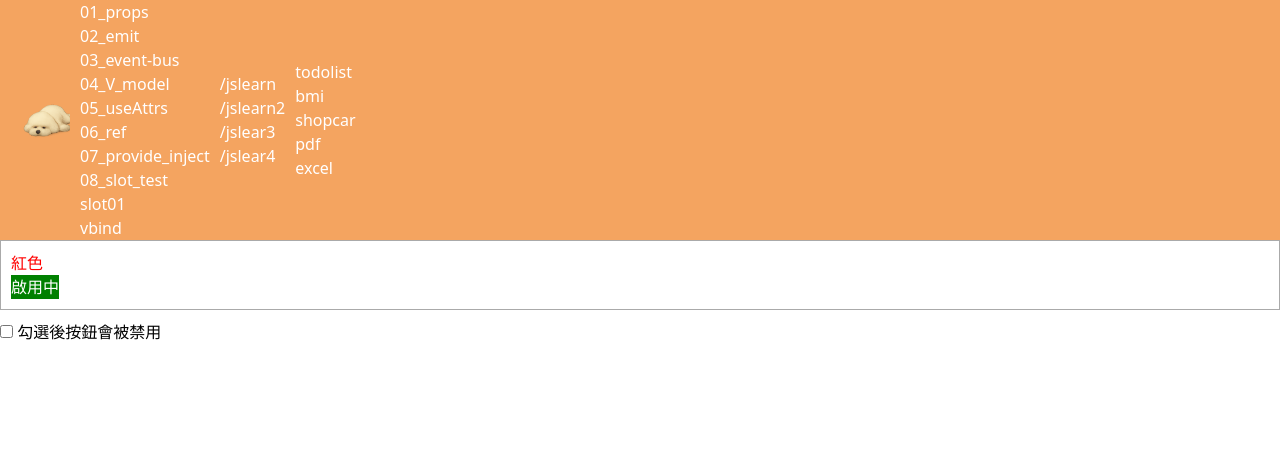
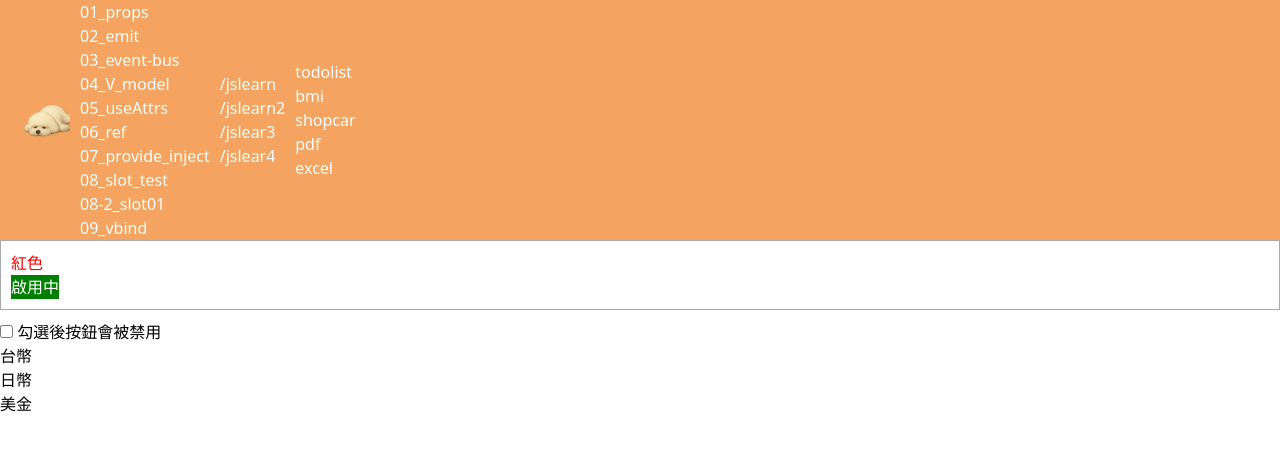
Before and after one commit to Roger0122/vue3_practise, a Vue app: page /09_v_bind in a window 1280 px wide. Shown: the top 450 px of the page. Built offline with nearby package versions, Linux system fonts and the light colour scheme.

Commit message:
新增: 匯率轉換

```diff
--- a/src/view/09_bind/v_bind.vue
+++ b/src/view/09_bind/v_bind.vue
@@ -16,23 +16,77 @@
     <input type="checkbox" v-model="checkboxChecked" />
     勾選後按鈕會被禁用
   </label>
+  <div>台幣
+    <input class='border-spacing-2'  type="text" v-model="twd"  />
+    </div>
+  <div>日幣
+    <input class='border-spacing-2'  type="text" v-model="jpy"  />
+  </div>
+  <div>美金
+    <input class='border-spacing-2'  type="text" v-model="usd"  />
+  </div>
+
 </template>
 
 <script setup lang="ts">
-import { ref } from 'vue'
+import { ref, computed } from 'vue'
 
 const CanUser = ref(true)
 const colorChange = ref(true)
 const colorText = ref('紅色')
 const isActive = ref(true)
-
+// 核心幣值（日圓），以它為基準進行雙向換算
+const jpy = ref('')
+const dollars = ref([
+  {
+    usd: 0.0065,
+    jpy: 1,
+    twd: 0.21,
+  }
+])
 const checkboxChecked = ref(false) // ✔️ 綁定 checkbox 狀態
-
 const colorReset = () => {
   colorChange.value = !colorChange.value
   colorText.value = colorChange.value ? '紅色' : '藍色'
 }
+
+
+
+// ✅ 台幣 = 日圓 * 0.21
+const twd = computed({
+  get: () => {
+    const num = parseFloat(jpy.value)
+    return isNaN(num) ? '' : (num * dollars.value[0].twd ).toFixed(0)
+  },
+  set: (val: string) => {
+    const num = parseFloat(val)
+    if (!isNaN(num)) {
+      jpy.value = (num / 0.21).toFixed(3)
+    }
+  }
+})
+
+// ✅ 美金 = 日圓 * 0.0065（假設匯率）
+const usd = computed({
+  get: () => {
+    const num = parseFloat(jpy.value)
+    return isNaN(num) ? '' : (num * dollars.value[0].usd).toFixed(3)
+  },
+  set: (val: string) => {
+    const num = parseFloat(val)
+    if (!isNaN(num)) {
+      jpy.value = (num / 0.0065).toFixed(3)
+    }
+  }
+})
+
+
+
 </script>
+
+
+
+
 
 <style scoped>
 .red {
--- a/src/view/navbar.vue
+++ b/src/view/navbar.vue
@@ -16,8 +16,8 @@
         <li><div class="link"><RouterLink to="/06_ref">06_ref</RouterLink></div></li>
         <li><div class="link"><RouterLink to="/07_provide_inject">07_provide_inject</RouterLink></div></li>
         <li><div class="link"><RouterLink to="/08_slottest">08_slot_test</RouterLink></div></li>
-        <li><div class="link"><RouterLink to="/08_slottest/slot01">slot01</RouterLink></div></li>
-        <li><div class="link"><RouterLink to="/09_v_bind">vbind</RouterLink></div></li>
+        <li><div class="link"><RouterLink to="/08_slottest/slot01">08-2_slot01</RouterLink></div></li>
+        <li><div class="link"><RouterLink to="/09_v_bind">09_vbind</RouterLink></div></li>
       </ul>
     </div>
 
```
